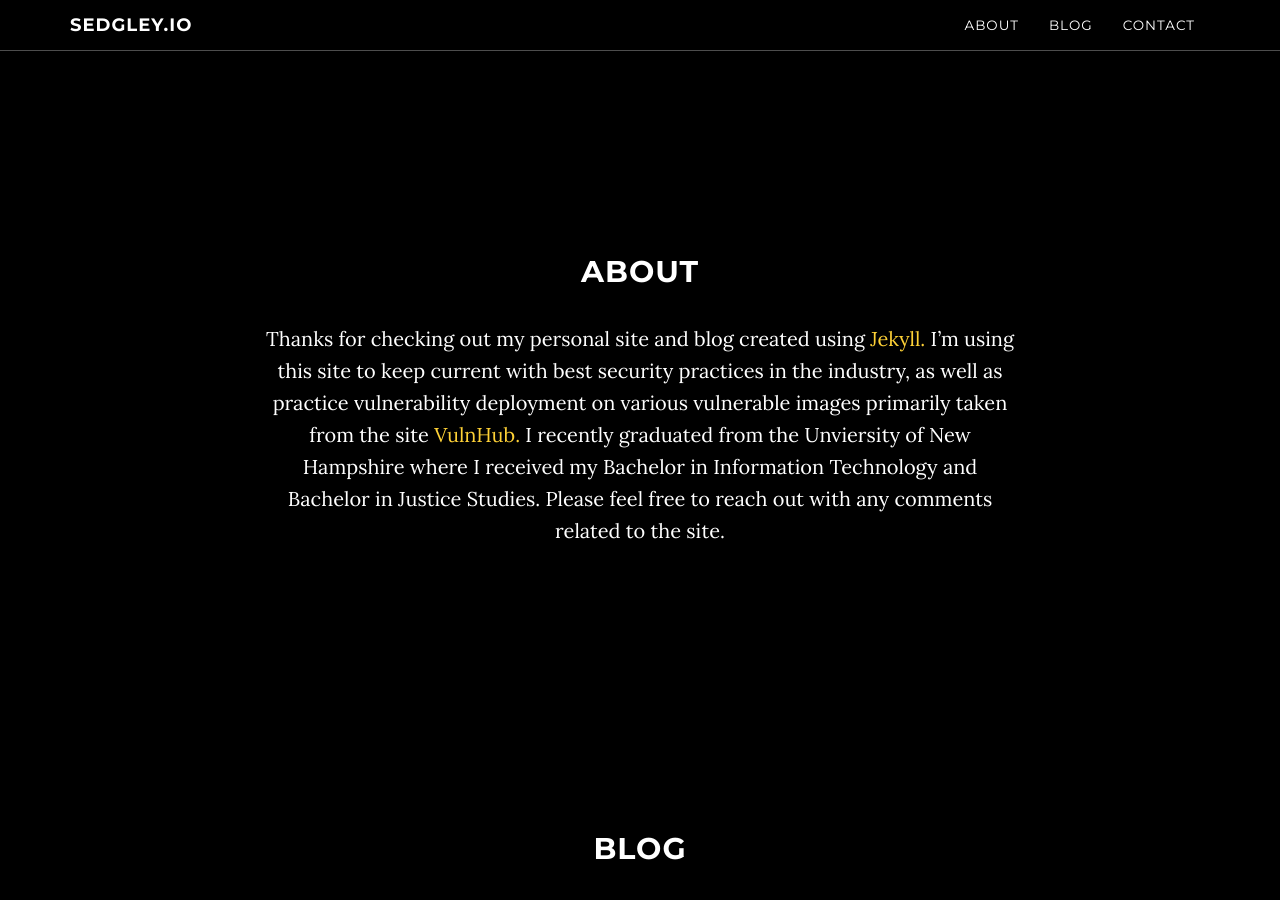
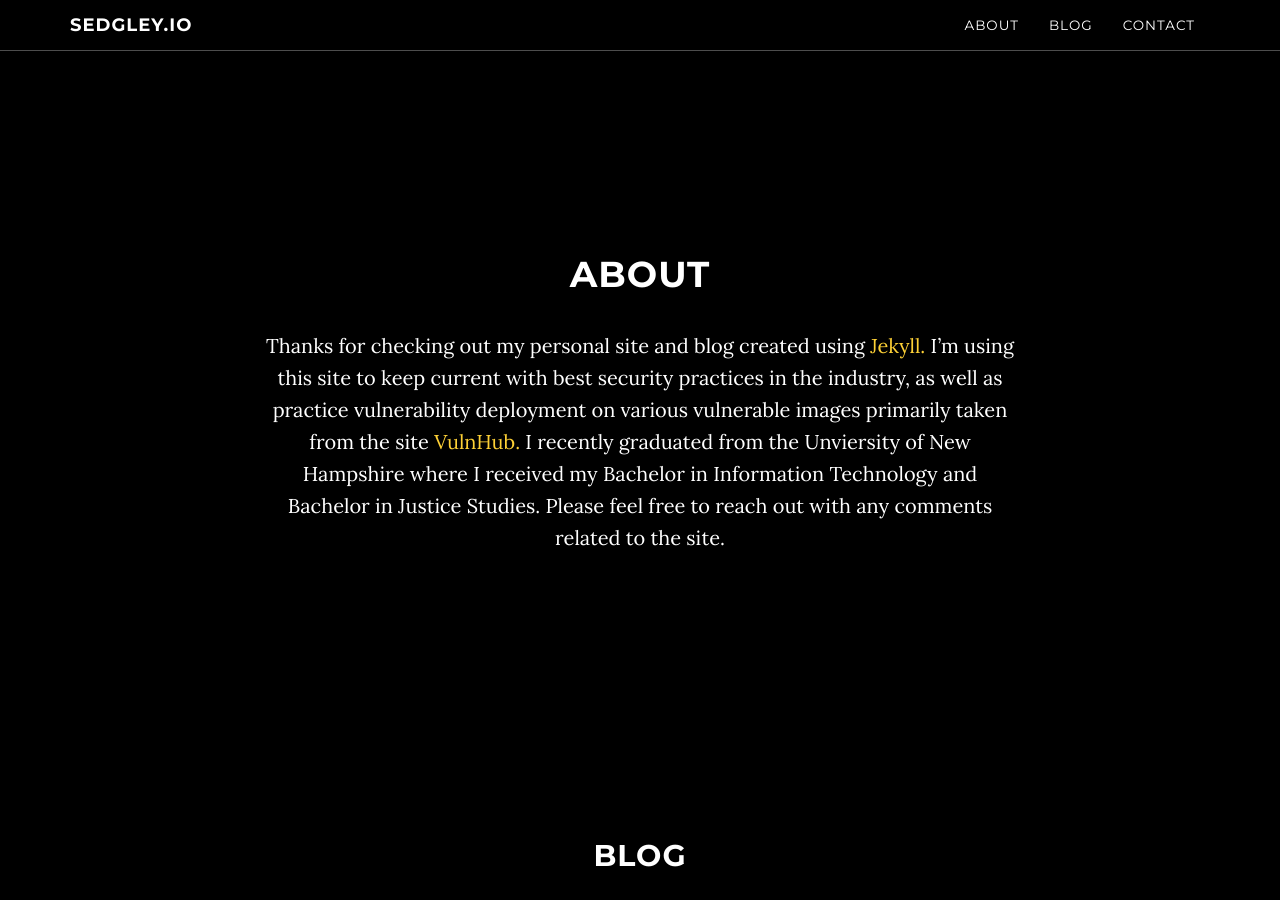
Before and after one commit to cbsedgley/cbsedgley.github.io, a Jekyll site: the page built from index.html, in a window 1280 px wide and 900 px high, scrolled down 895 px. Built offline with Jekyll 4.4.1, drawn with Linux system fonts in a browser that asks for light colours; comment, search, counter and statistics services are not loaded; grey boxes are pictures that could not be loaded.

```diff
--- a/about.html
+++ b/about.html
@@ -3,7 +3,7 @@ layout: null
 section-type: about
 title: About
 ---
-## About
+# About
 
 Thanks for checking out my personal site and blog created using <a href="http://jekyllrb.com/" target="_blank">Jekyll.</a> I'm using this site to keep current with best security practices in the industry, as well as practice
 vulnerability deployment on various vulnerable images primarily taken from the site <a href="http://vulnhub.com/" target="_blank">VulnHub.</a> I recently graduated from the Unviersity of New Hampshire where I received my Bachelor in Information Technology and Bachelor in Justice Studies.
```
